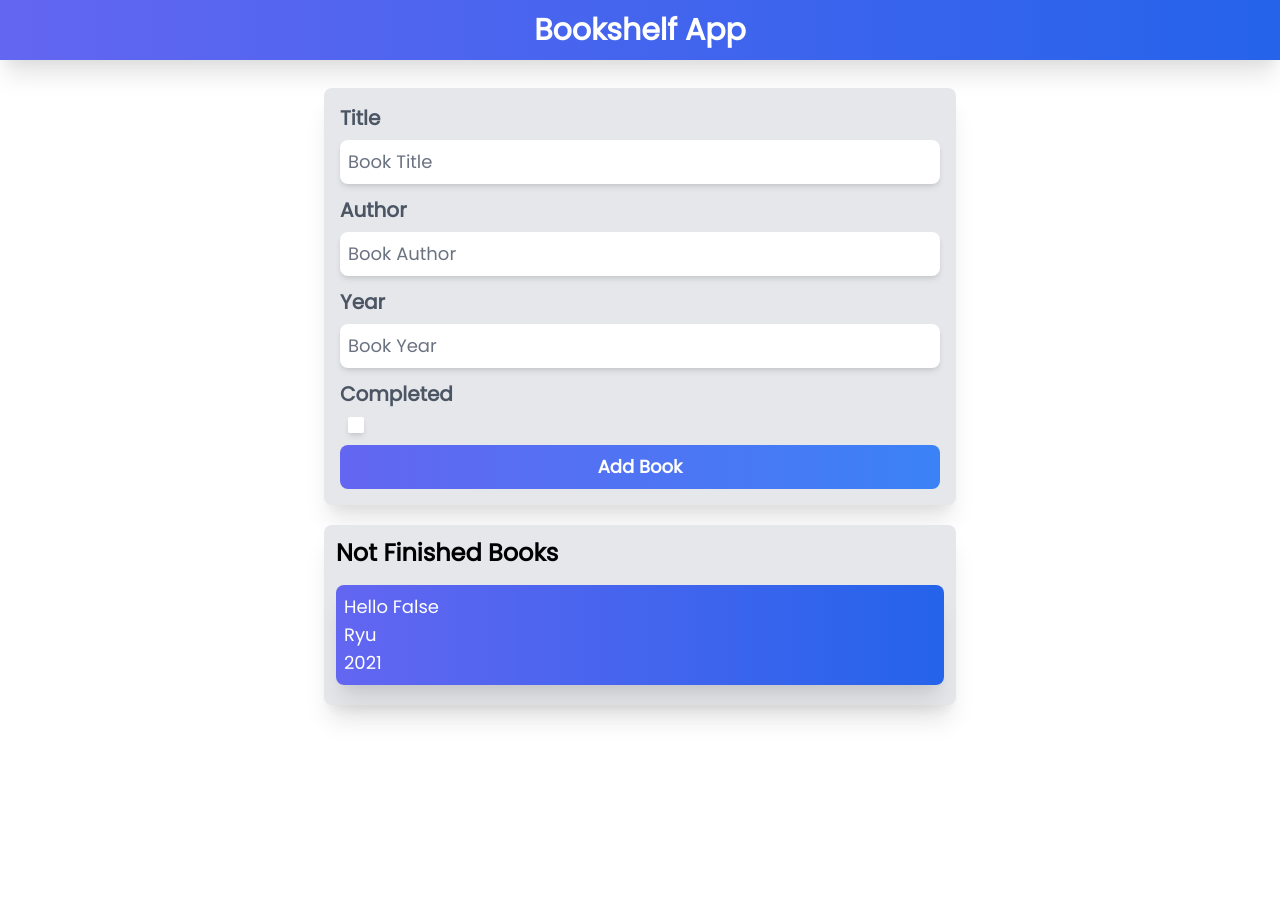
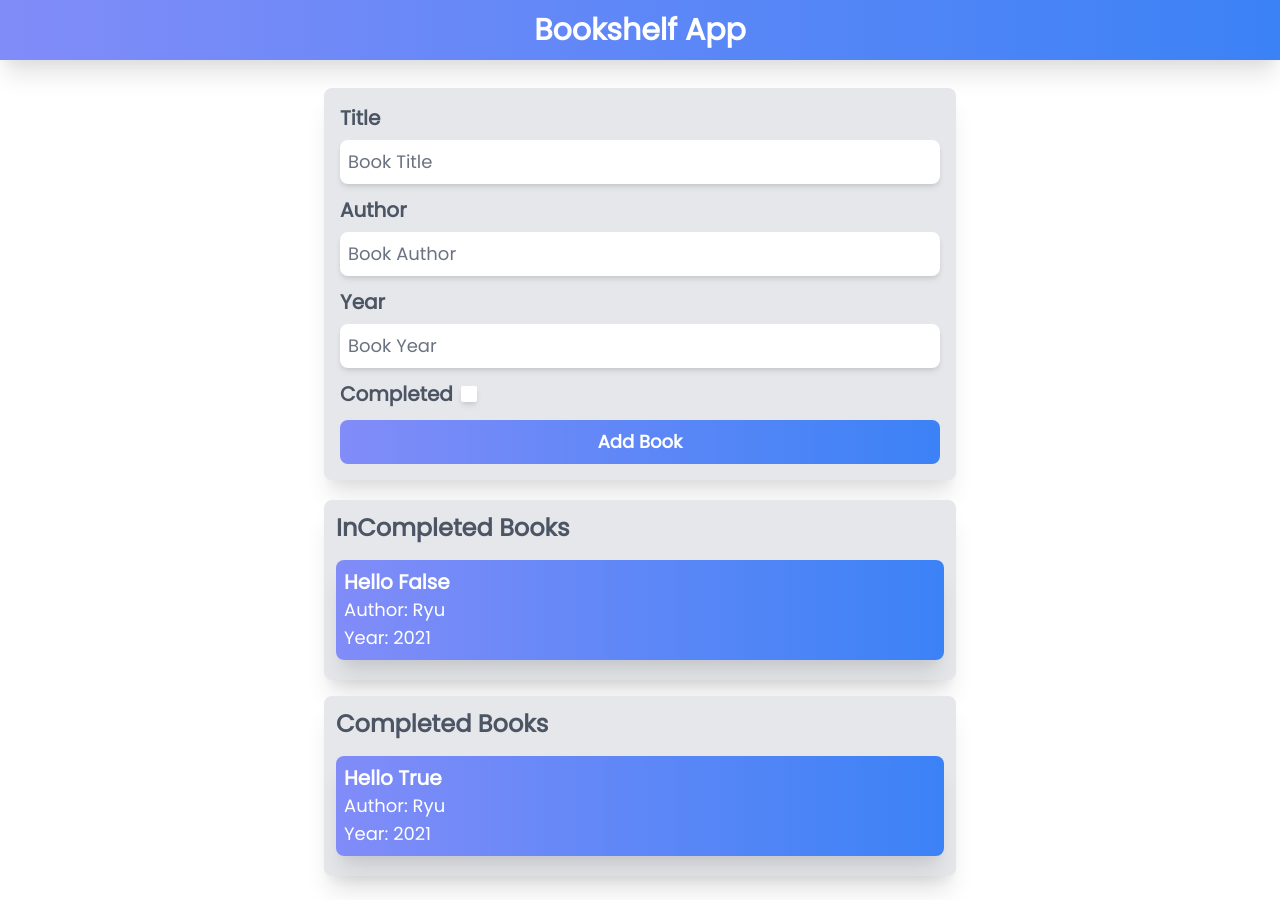
Before and after one commit to ryuuwiz/bookshelfapp, a Vue app: page / in a window 1280 px wide. Before the commit the page ends 800 px from the top, so only its background shows below. Built offline with nearby package versions, Linux system fonts and the light colour scheme.

Commit message:
feat: add two bookshelf

```diff
--- a/src/App.vue
+++ b/src/App.vue
@@ -3,25 +3,26 @@
     <Header />
     <div class="p-2">
       <Form :books="books" />
-      <inCompleteBooks :books="books" />
+      <Bookshelf title="InCompleted Books" :books="inCompleteBooks" />
+      <Bookshelf title="Completed Books" :books="CompleteBooks" />
     </div>
   </div>
 </template>
 
 <script>
 import { nanoid } from 'nanoid'
-import { ref } from 'vue'
+import { ref, computed } from 'vue'
 
 import Header from './components/Header.vue'
 import Form from './components/Form.vue'
-import inCompleteBooks from './components/inCompleteBooks.vue'
+import Bookshelf from './components/Bookshelf.vue'
 
 export default {
   name: 'App',
   components: {
     Header,
     Form,
-    inCompleteBooks,
+    Bookshelf,
   },
   setup() {
     const books = ref([
@@ -41,8 +42,18 @@ export default {
       },
     ])
 
+    const inCompleteBooks = computed(() =>
+      books.value.filter((e) => e.isComplete === false),
+    )
+
+    const CompleteBooks = computed(() =>
+      books.value.filter((e) => e.isComplete === true),
+    )
+
     return {
       books,
+      inCompleteBooks,
+      CompleteBooks,
     }
   },
 }
--- a/src/components/inCompleteBooks.vue
+++ b/src/components/Bookshelf.vue
@@ -1,8 +1,10 @@
 <template>
   <div class="p-3 mb-4 mx-auto lg:w-6/12 bg-gray-200 rounded-lg shadow-xl">
-    <h2 class="mb-4 text-2xl font-bold">Not Finished Books</h2>
+    <h2 class="mb-4 text-2xl font-bold text-gray-600">
+      {{ bookshelfTitle }}
+    </h2>
     <div
-      v-for="book in inCompleteBooks.filter((e) => e.isComplete === false)"
+      v-for="book in booksData"
       :key="book.id"
       class="
         p-2
@@ -10,16 +12,16 @@
         mx-auto
         w-full
         bg-gradient-to-r
-        from-indigo-500
-        to-blue-600
+        from-indigo-400
+        to-blue-500
         rounded-lg
         shadow-xl
         text-white text-lg
       "
     >
-      <p>{{ book.title }}</p>
-      <p>{{ book.author }}</p>
-      <p>{{ book.year }}</p>
+      <p class="text-xl font-bold">{{ book.title }}</p>
+      <p>Author: {{ book.author }}</p>
+      <p>Year: {{ book.year }}</p>
     </div>
   </div>
 </template>
@@ -28,18 +30,24 @@
 import { ref } from 'vue'
 
 export default {
-  name: 'InCompleteBooks',
+  name: 'Bookshelf',
   props: {
+    title: {
+      type: String,
+      required: true,
+    },
     books: {
       type: String,
       required: true,
     },
   },
   setup(props) {
-    const inCompleteBooks = ref(props.books)
+    const bookshelfTitle = ref(props.title)
+    const booksData = ref(props.books)
 
     return {
-      inCompleteBooks,
+      bookshelfTitle,
+      booksData,
     }
   },
 }
--- a/src/components/Form.vue
+++ b/src/components/Form.vue
@@ -70,18 +70,19 @@
       />
     </div>
 
-    <div class="mb-3">
-      <label for="bookisComplete" class="text-xl font-bold text-gray-600"
+    <div class="mb-3 flex items-center">
+      <label
+        for="bookisComplete"
+        class="flex-initial text-xl font-bold text-gray-600"
         >Completed</label
       >
-      <br />
       <input
         id="bookisComplete"
         v-model="bookisComplete"
         type="checkbox"
         class="
+          flex-none
           p-2
-          mt-2
           ml-2
           rounded-sm
           border-0
@@ -103,9 +104,9 @@
         text-lg
         font-bold
         bg-gradient-to-r
-        from-indigo-500
+        from-indigo-400
         to-blue-500
-        hover:from-indigo-600 hover:to-blue-600
+        hover:from-indigo-500 hover:to-blue-600
       "
     >
       Add Book
--- a/src/components/Header.vue
+++ b/src/components/Header.vue
@@ -1,6 +1,6 @@
 <template>
   <header
-    class="p-3 mb-5 shadow-xl bg-gradient-to-r from-indigo-500 to-blue-600"
+    class="p-3 mb-5 shadow-xl bg-gradient-to-r from-indigo-400 to-blue-500"
   >
     <h1 class="text-3xl text-center font-bold text-white">Bookshelf App</h1>
   </header>
```
